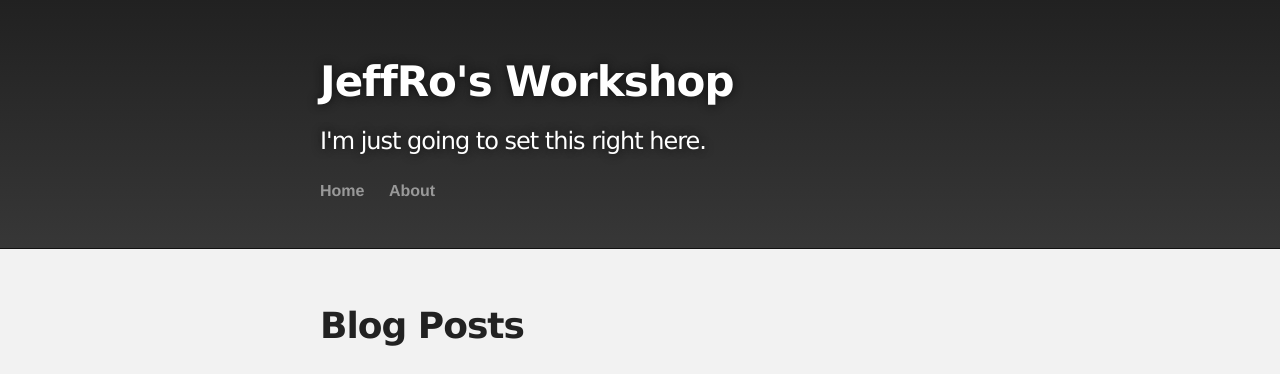
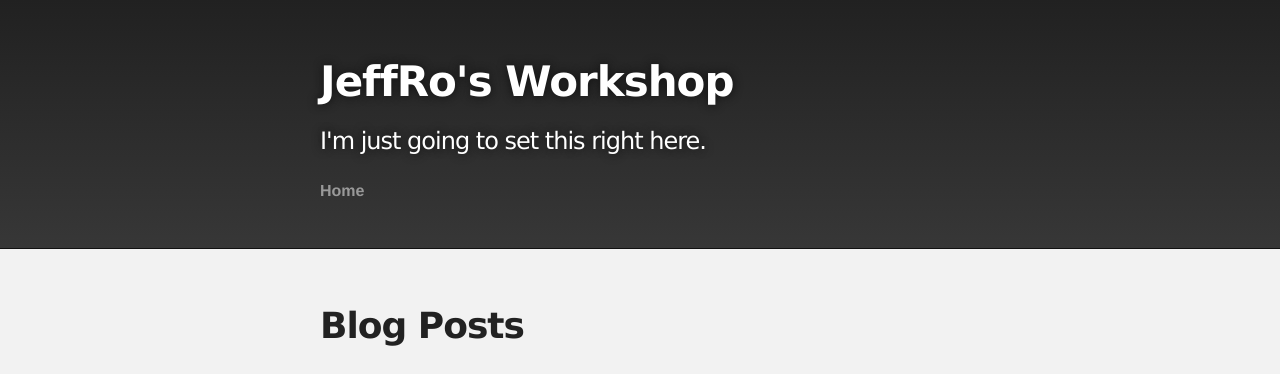
Before and after one commit to JeffRoSQL/JeffRoSQL.github.io, a Jekyll site: the page built from index.md, in a window 1280 px wide. Shown: the top 374 px of the page. Built offline with Jekyll 4.4.1, drawn with Linux system fonts in a browser that asks for light colours.

Commit message:
removed about link

```diff
--- a/_layouts/default.html
+++ b/_layouts/default.html
@@ -32,8 +32,8 @@
       <nav>
         <ul>
           <li><a href="/">Home</a></li>
-          <li><a href="/about">About</a></li>
-          <!-- <li><a href="/cv">CV</a></li>
+          <!-- <li><a href="/about">About</a></li>
+          <li><a href="/cv">CV</a></li>
           <li><a href="/blog">Blog</a></li> -->
         </ul>
       </nav>
```
